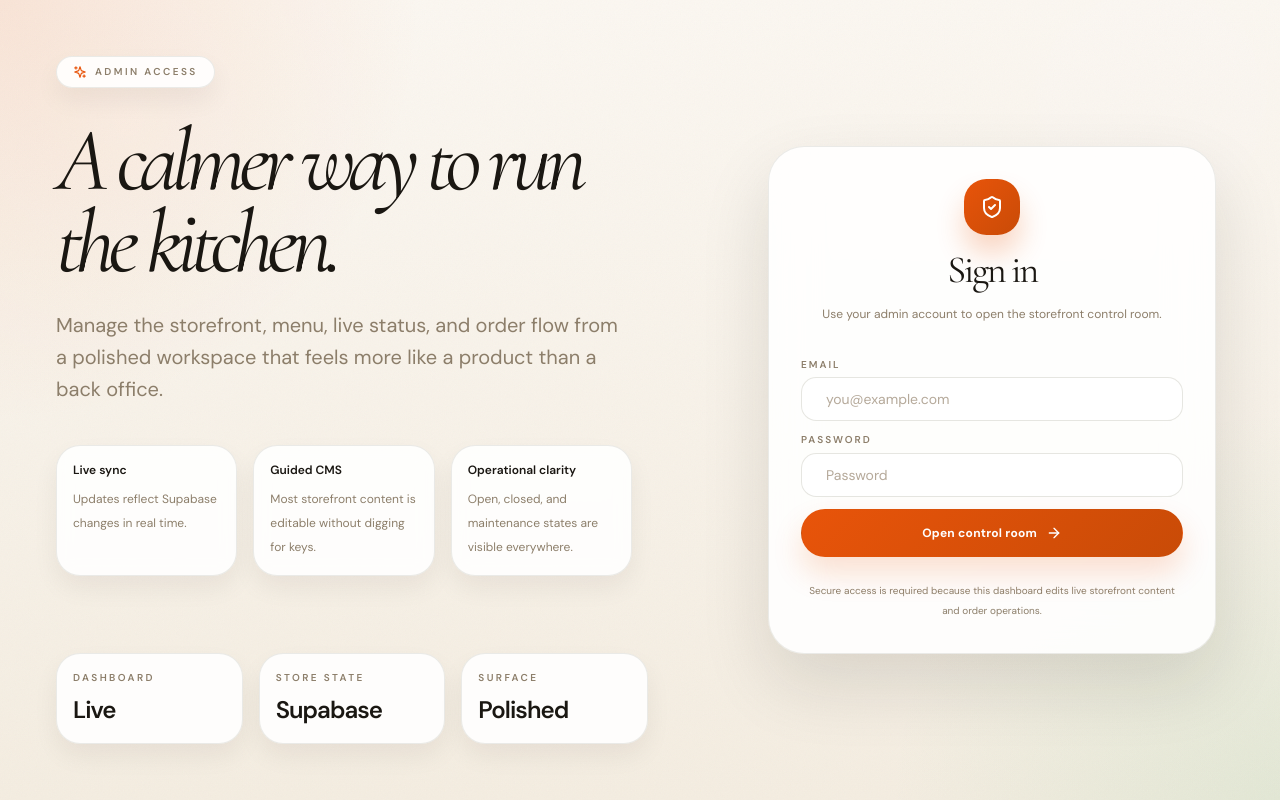
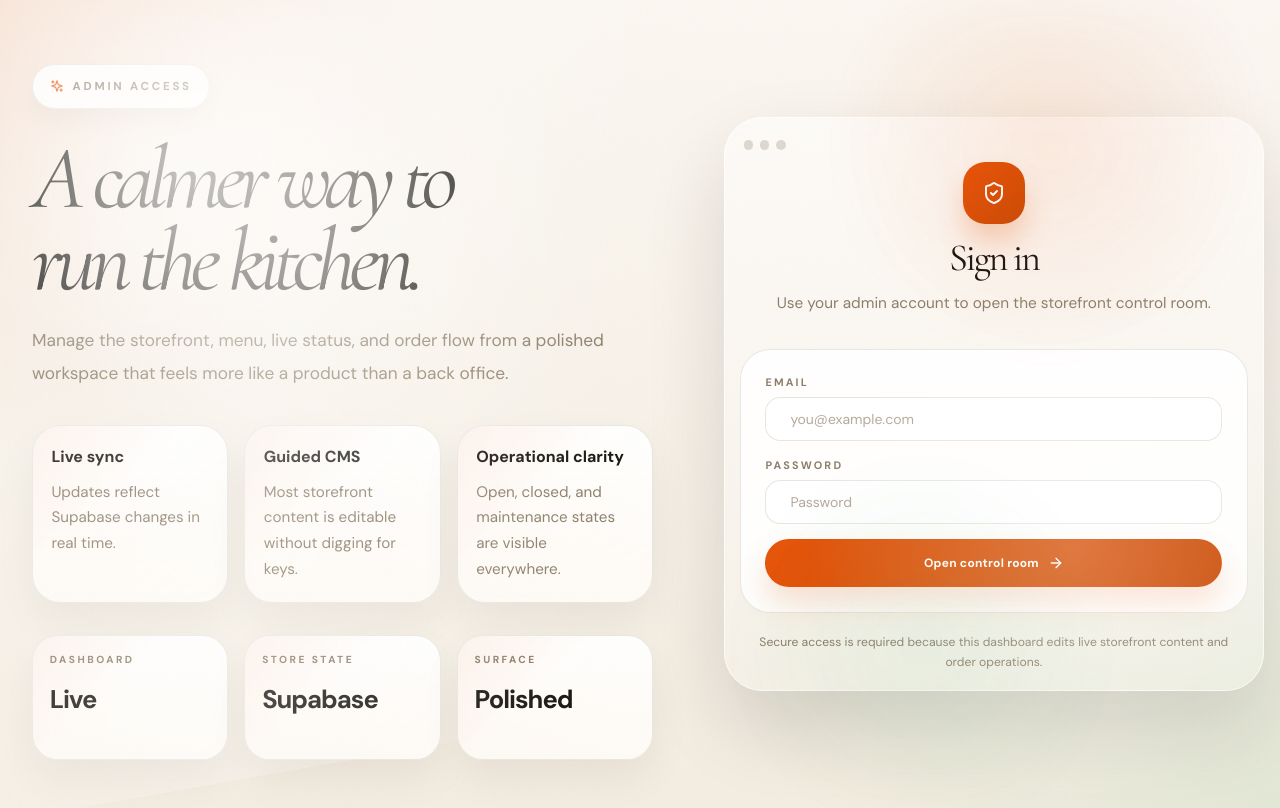
Before and after one commit to avianthonf/WKP-Website, a Next.js app in the folder apps/admin/: page /login in a window 1280 px wide. Built offline with nearby package versions, Linux system fonts and the light colour scheme; no server answers; a web font is replaced by a local one.

Commit message:
style: polish admin login page

```diff
--- a/apps/admin/src/app/globals.css
+++ b/apps/admin/src/app/globals.css
@@ -255,6 +255,381 @@ h1, h2, h3, .brand-text {
   backdrop-filter: blur(16px) saturate(180%);
   -webkit-backdrop-filter: blur(16px) saturate(180%);
   border-bottom: 1px solid var(--border-subtle);
+}
+
+.admin-login-page {
+  position: relative;
+  min-height: 100vh;
+  overflow: hidden;
+  background:
+    radial-gradient(circle at top left, rgba(232, 84, 10, 0.12), transparent 30%),
+    radial-gradient(circle at bottom right, rgba(22, 163, 74, 0.08), transparent 28%),
+    linear-gradient(180deg, #fbf7f1 0%, #f4ede1 100%);
+}
+
+.admin-login-page__ambient,
+.admin-login-page__mesh {
+  position: absolute;
+  inset: 0;
+  pointer-events: none;
+}
+
+.admin-login-page__ambient {
+  background:
+    radial-gradient(circle at 15% 20%, rgba(255, 255, 255, 0.78), transparent 20%),
+    radial-gradient(circle at 82% 18%, rgba(232, 84, 10, 0.12), transparent 18%),
+    radial-gradient(circle at 72% 80%, rgba(22, 163, 74, 0.08), transparent 18%);
+  filter: blur(24px);
+  opacity: 0.9;
+}
+
+.admin-login-page__mesh {
+  opacity: 0.55;
+}
+
+.admin-login-page__mesh--one {
+  background:
+    linear-gradient(110deg, rgba(255, 255, 255, 0) 0%, rgba(255, 255, 255, 0.44) 42%, rgba(255, 255, 255, 0) 66%);
+  transform: translate3d(-18%, -8%, 0) rotate(-10deg);
+}
+
+.admin-login-page__mesh--two {
+  background:
+    radial-gradient(circle at 25% 30%, rgba(255, 250, 244, 0.54), transparent 24%),
+    radial-gradient(circle at 84% 68%, rgba(255, 243, 232, 0.46), transparent 22%);
+  mix-blend-mode: screen;
+}
+
+.admin-login-layout {
+  position: relative;
+  z-index: 1;
+  width: min(1380px, calc(100vw - 2rem));
+  min-height: 100vh;
+  margin: 0 auto;
+  display: grid;
+  grid-template-columns: minmax(0, 1.08fr) minmax(340px, 0.92fr);
+  gap: clamp(1.25rem, 3vw, 2.5rem);
+  align-items: stretch;
+}
+
+.admin-login-story {
+  display: flex;
+  flex-direction: column;
+  justify-content: space-between;
+  gap: 2rem;
+  padding: clamp(2rem, 5vw, 4rem) clamp(0.5rem, 1.5vw, 1rem) clamp(2rem, 4vw, 3rem);
+}
+
+.admin-login-story__content {
+  max-width: 44rem;
+}
+
+.admin-login-chip {
+  display: inline-flex;
+  align-items: center;
+  gap: 0.55rem;
+  padding: 0.8rem 1.05rem;
+  border-radius: 999px;
+  border: 1px solid rgba(229, 229, 224, 0.9);
+  background: rgba(255, 255, 255, 0.84);
+  color: var(--stone);
+  font-size: 0.72rem;
+  font-weight: 700;
+  letter-spacing: 0.24em;
+  text-transform: uppercase;
+  box-shadow: 0 12px 26px rgba(26, 23, 18, 0.06);
+  backdrop-filter: blur(16px);
+}
+
+.admin-login-story__title {
+  margin-top: 1.8rem;
+  font-size: clamp(3.4rem, 7vw, 6rem);
+  line-height: 0.92;
+  letter-spacing: -0.08em;
+  color: var(--ink);
+  text-wrap: balance;
+}
+
+.admin-login-story__copy {
+  margin-top: 1.35rem;
+  max-width: 38rem;
+  color: var(--stone);
+  font-size: 1.08rem;
+  line-height: 1.9;
+}
+
+.admin-login-story__features,
+.admin-login-story__metrics {
+  display: grid;
+  gap: 1rem;
+}
+
+.admin-login-story__features {
+  margin-top: 2.2rem;
+  grid-template-columns: repeat(3, minmax(0, 1fr));
+}
+
+.admin-login-story__metrics {
+  grid-template-columns: repeat(3, minmax(0, 1fr));
+  max-width: 48rem;
+}
+
+.admin-login-feature-card,
+.admin-login-metric-tile {
+  position: relative;
+  overflow: hidden;
+  border: 1px solid rgba(229, 229, 224, 0.92);
+  background: linear-gradient(180deg, rgba(255, 255, 255, 0.9), rgba(255, 251, 246, 0.82));
+  box-shadow: 0 18px 40px rgba(26, 23, 18, 0.06);
+  backdrop-filter: blur(16px);
+}
+
+.admin-login-feature-card {
+  min-height: 10rem;
+  padding: 1.2rem 1.15rem;
+  border-radius: 1.75rem;
+}
+
+.admin-login-feature-card::before,
+.admin-login-metric-tile::before {
+  content: '';
+  position: absolute;
+  inset: 0;
+  pointer-events: none;
+  background: linear-gradient(135deg, rgba(232, 84, 10, 0.08), transparent 42%, rgba(255, 255, 255, 0.18));
+}
+
+.admin-login-feature-card__title {
+  position: relative;
+  z-index: 1;
+  font-size: 1rem;
+  font-weight: 700;
+  color: var(--ink);
+}
+
+.admin-login-feature-card__copy {
+  position: relative;
+  z-index: 1;
+  margin-top: 0.65rem;
+  font-size: 0.95rem;
+  line-height: 1.7;
+  color: var(--stone);
+}
+
+.admin-login-metric-tile {
+  min-height: 7.8rem;
+  padding: 1rem 1.05rem;
+  border-radius: 1.6rem;
+}
+
+.admin-login-metric-tile__label {
+  position: relative;
+  z-index: 1;
+  font-size: 0.64rem;
+  font-weight: 700;
+  letter-spacing: 0.24em;
+  text-transform: uppercase;
+  color: var(--stone);
+}
+
+.admin-login-metric-tile__value {
+  position: relative;
+  z-index: 1;
+  margin-top: 0.85rem;
+  font-size: clamp(1.35rem, 2vw, 1.7rem);
+  font-weight: 700;
+  letter-spacing: -0.04em;
+  color: var(--ink);
+}
+
+.admin-login-panel-wrap {
+  display: flex;
+  align-items: center;
+  justify-content: center;
+  padding: 1.25rem 0 1.25rem 1rem;
+}
+
+.admin-login-panel {
+  position: relative;
+  width: min(100%, 34rem);
+  padding: 1rem;
+  border-radius: 2.4rem;
+  background: linear-gradient(180deg, rgba(255, 255, 255, 0.48), rgba(255, 255, 255, 0.18));
+  box-shadow: 0 36px 80px rgba(26, 23, 18, 0.14);
+}
+
+.admin-login-panel::before {
+  content: '';
+  position: absolute;
+  inset: 0;
+  border-radius: inherit;
+  border: 1px solid rgba(255, 255, 255, 0.65);
+  pointer-events: none;
+}
+
+.admin-login-panel__chrome {
+  display: inline-flex;
+  gap: 0.45rem;
+  padding: 0.25rem 0.1rem 0.75rem 0.25rem;
+}
+
+.admin-login-panel__chrome span {
+  width: 0.58rem;
+  height: 0.58rem;
+  border-radius: 999px;
+  background: rgba(140, 126, 106, 0.28);
+}
+
+.admin-login-panel__intro,
+.admin-login-form,
+.admin-login-panel__footnote {
+  position: relative;
+  z-index: 1;
+}
+
+.admin-login-panel__intro {
+  text-align: center;
+}
+
+.admin-login-panel__icon {
+  margin: 0 auto 1rem;
+  display: grid;
+  width: 3.9rem;
+  height: 3.9rem;
+  place-items: center;
+  border-radius: 1.4rem;
+  background: linear-gradient(135deg, var(--ember), #c94b07);
+  color: #fff;
+  box-shadow: 0 18px 28px rgba(232, 84, 10, 0.24);
+}
+
+.admin-login-panel__title {
+  font-size: clamp(2.2rem, 3vw, 2.8rem);
+  line-height: 0.96;
+  letter-spacing: -0.06em;
+  color: var(--ink);
+}
+
+.admin-login-panel__copy {
+  margin-top: 0.8rem;
+  color: var(--stone);
+  font-size: 0.96rem;
+  line-height: 1.75;
+}
+
+.admin-login-form {
+  margin-top: 2rem;
+  display: grid;
+  gap: 0.95rem;
+  padding: 1.55rem;
+  border-radius: 1.9rem;
+  border: 1px solid rgba(229, 229, 224, 0.92);
+  background: rgba(255, 255, 255, 0.88);
+  box-shadow: inset 0 1px 0 rgba(255, 255, 255, 0.8);
+}
+
+.admin-login-form__label {
+  display: block;
+  margin-bottom: 0.42rem;
+  font-size: 0.68rem;
+  font-weight: 700;
+  letter-spacing: 0.2em;
+  text-transform: uppercase;
+  color: var(--stone);
+}
+
+.admin-login-form__error {
+  border-radius: 1.1rem;
+  border: 1px solid #fecaca;
+  background: #fef2f2;
+  padding: 0.9rem 1rem;
+  color: #991b1b;
+  font-size: 0.9rem;
+  line-height: 1.6;
+}
+
+.admin-login-form__submit {
+  width: 100%;
+  justify-content: center;
+  min-height: 3.5rem;
+  padding-block: 0.95rem;
+}
+
+.admin-login-panel__footnote {
+  margin-top: 1.2rem;
+  padding: 0 0.5rem 0.2rem;
+  text-align: center;
+  color: var(--stone);
+  font-size: 0.76rem;
+  line-height: 1.65;
+}
+
+@media (max-width: 1120px) {
+  .admin-login-layout {
+    width: min(1180px, calc(100vw - 1.5rem));
+    grid-template-columns: 1fr;
+    align-items: start;
+    padding: 1rem 0 2rem;
+  }
+
+  .admin-login-story {
+    gap: 1.5rem;
+    padding: 1rem 0 0;
+  }
+
+  .admin-login-story__features,
+  .admin-login-story__metrics {
+    grid-template-columns: repeat(3, minmax(0, 1fr));
+  }
+
+  .admin-login-panel-wrap {
+    padding: 0;
+  }
+
+  .admin-login-panel {
+    width: min(100%, 42rem);
+  }
+}
+
+@media (max-width: 760px) {
+  .admin-login-layout {
+    width: calc(100vw - 1rem);
+    gap: 1rem;
+  }
+
+  .admin-login-story {
+    padding: 0.75rem 0 0;
+  }
+
+  .admin-login-story__title {
+    margin-top: 1.2rem;
+    font-size: clamp(2.8rem, 13vw, 4.2rem);
+  }
+
+  .admin-login-story__copy {
+    font-size: 0.98rem;
+    line-height: 1.75;
+  }
+
+  .admin-login-story__features,
+  .admin-login-story__metrics {
+    grid-template-columns: 1fr;
+  }
+
+  .admin-login-feature-card,
+  .admin-login-metric-tile {
+    min-height: auto;
+  }
+
+  .admin-login-panel {
+    padding: 0.85rem;
+    border-radius: 2rem;
+  }
+
+  .admin-login-form {
+    padding: 1.15rem;
+    border-radius: 1.5rem;
+  }
 }
 
 .admin-topbar {
--- a/apps/admin/src/app/login/page.tsx
+++ b/apps/admin/src/app/login/page.tsx
@@ -36,80 +36,68 @@ export default function LoginPage() {
   };
 
   return (
-    <main
-      className="min-h-screen overflow-hidden noise-overlay"
-      style={{
-        background:
-          'radial-gradient(circle at top left, rgba(232, 84, 10, 0.12), transparent 28%), radial-gradient(circle at bottom right, rgba(22, 163, 74, 0.08), transparent 26%), linear-gradient(180deg, #fbf7f1 0%, #f4ede1 100%)',
-      }}
-    >
-      <div
-        aria-hidden="true"
-        className="pointer-events-none absolute inset-0"
-        style={{
-          background:
-            'radial-gradient(circle at 15% 20%, rgba(255,255,255,0.75), transparent 20%), radial-gradient(circle at 82% 18%, rgba(232,84,10,0.12), transparent 18%), radial-gradient(circle at 72% 80%, rgba(22,163,74,0.08), transparent 18%)',
-          filter: 'blur(24px)',
-          opacity: 0.9,
-        }}
-      />
+    <main className="admin-login-page noise-overlay">
+      <div aria-hidden="true" className="admin-login-page__ambient" />
+      <div aria-hidden="true" className="admin-login-page__mesh admin-login-page__mesh--one" />
+      <div aria-hidden="true" className="admin-login-page__mesh admin-login-page__mesh--two" />
 
-      <div className="relative mx-auto grid min-h-screen w-full max-w-7xl lg:grid-cols-[1.1fr_0.9fr]">
-        <section className="hidden flex-col justify-between p-10 lg:flex xl:p-14">
-          <div className="max-w-xl">
-            <div className="inline-flex items-center gap-2 rounded-full border border-[rgba(229,229,224,0.9)] bg-white/80 px-4 py-2 text-xs font-semibold uppercase tracking-[0.24em] text-[var(--stone)] shadow-sm">
+      <div className="admin-login-layout">
+        <section className="admin-login-story">
+          <div className="admin-login-story__content">
+            <div className="admin-login-chip">
               <Sparkles size={14} className="text-[var(--ember)]" />
               Admin access
             </div>
 
             <h1
-              className="mt-8 text-[clamp(3.4rem,7vw,6rem)] leading-[0.92] tracking-[-0.08em] text-[var(--ink)]"
+              className="admin-login-story__title"
               style={{ fontFamily: "'Cormorant Garamond', serif", fontStyle: 'italic' }}
             >
               A calmer way to run the kitchen.
             </h1>
 
-            <p className="mt-6 max-w-xl text-lg leading-8 text-[var(--stone)]">
+            <p className="admin-login-story__copy">
               Manage the storefront, menu, live status, and order flow from a polished workspace that feels more like
               a product than a back office.
             </p>
 
-            <div className="mt-10 grid gap-4 sm:grid-cols-3">
+            <div className="admin-login-story__features">
               <FeatureCard title="Live sync" copy="Updates reflect Supabase changes in real time." />
               <FeatureCard title="Guided CMS" copy="Most storefront content is editable without digging for keys." />
               <FeatureCard title="Operational clarity" copy="Open, closed, and maintenance states are visible everywhere." />
             </div>
           </div>
 
-          <div className="grid gap-4 sm:grid-cols-3">
+          <div className="admin-login-story__metrics">
             <MetricTile label="Dashboard" value="Live" />
             <MetricTile label="Store state" value="Supabase" />
             <MetricTile label="Surface" value="Polished" />
           </div>
         </section>
 
-        <section className="flex items-center justify-center px-4 py-6 sm:px-6 lg:px-10">
-          <div
-            className="w-full max-w-md rounded-[2.25rem] border border-[rgba(229,229,224,0.9)] bg-white/88 p-7 shadow-[0_30px_70px_rgba(26,23,18,0.12)] backdrop-blur-xl sm:p-8"
-          >
-            <div className="text-center">
-              <div className="mx-auto mb-4 grid h-14 w-14 place-items-center rounded-[1.4rem] bg-[linear-gradient(135deg,var(--ember),#c94b07)] text-white shadow-[0_18px_28px_rgba(232,84,10,0.24)]">
+        <section className="admin-login-panel-wrap">
+          <div className="admin-login-panel">
+            <div className="admin-login-panel__chrome" aria-hidden="true">
+              <span />
+              <span />
+              <span />
+            </div>
+
+            <div className="admin-login-panel__intro">
+              <div className="admin-login-panel__icon">
                 <ShieldCheck size={24} />
               </div>
-              <h2
-                className="text-[clamp(2rem,3vw,2.6rem)] leading-none tracking-[-0.06em] text-[var(--ink)]"
-                style={{ fontFamily: "'Cormorant Garamond', serif" }}
-              >
+              <h2 className="admin-login-panel__title" style={{ fontFamily: "'Cormorant Garamond', serif" }}>
                 Sign in
               </h2>
-              <p className="mt-3 text-sm leading-6 text-[var(--stone)]">
+              <p className="admin-login-panel__copy">
                 Use your admin account to open the storefront control room.
               </p>
             </div>
 
-            <form onSubmit={handleSignIn} className="mt-8 space-y-3">
+            <form onSubmit={handleSignIn} className="admin-login-form">
               <div>
-                <label className="mb-1.5 block text-xs font-semibold uppercase tracking-[0.2em] text-[var(--stone)]">
+                <label className="admin-login-form__label">
                   Email
                 </label>
                 <input
@@ -122,7 +110,7 @@ export default function LoginPage() {
                 />
               </div>
               <div>
-                <label className="mb-1.5 block text-xs font-semibold uppercase tracking-[0.2em] text-[var(--stone)]">
+                <label className="admin-login-form__label">
                   Password
                 </label>
                 <input
@@ -136,21 +124,18 @@ export default function LoginPage() {
               </div>
 
               {error ? (
-                <div
-                  className="rounded-2xl border border-[#fecaca] bg-[#fef2f2] px-4 py-3 text-sm text-[#991b1b]"
-                  role="alert"
-                >
+                <div className="admin-login-form__error" role="alert">
                   {error}
                 </div>
               ) : null}
 
-              <button type="submit" disabled={loading} className="btn-primary w-full justify-center py-3.5">
+              <button type="submit" disabled={loading} className="btn-primary admin-login-form__submit">
                 <span>{loading ? 'Signing in...' : 'Open control room'}</span>
                 <ArrowRight size={16} />
               </button>
             </form>
 
-            <p className="mt-6 text-center text-xs leading-5 text-[var(--stone)]">
+            <p className="admin-login-panel__footnote">
               Secure access is required because this dashboard edits live storefront content and order operations.
             </p>
           </div>
@@ -162,18 +147,18 @@ export default function LoginPage() {
 
 function FeatureCard({ title, copy }: { title: string; copy: string }) {
   return (
-    <div className="rounded-[1.5rem] border border-[rgba(229,229,224,0.9)] bg-white/82 p-4 shadow-sm backdrop-blur">
-      <div className="text-sm font-semibold text-[var(--ink)]">{title}</div>
-      <p className="mt-2 text-sm leading-6 text-[var(--stone)]">{copy}</p>
+    <div className="admin-login-feature-card">
+      <div className="admin-login-feature-card__title">{title}</div>
+      <p className="admin-login-feature-card__copy">{copy}</p>
     </div>
   );
 }
 
 function MetricTile({ label, value }: { label: string; value: string }) {
   return (
-    <div className="rounded-[1.5rem] border border-[rgba(229,229,224,0.9)] bg-white/82 p-4 shadow-sm backdrop-blur">
-      <div className="text-[10px] font-semibold uppercase tracking-[0.24em] text-[var(--stone)]">{label}</div>
-      <div className="mt-2 text-xl font-semibold tracking-[-0.04em] text-[var(--ink)]">{value}</div>
+    <div className="admin-login-metric-tile">
+      <div className="admin-login-metric-tile__label">{label}</div>
+      <div className="admin-login-metric-tile__value">{value}</div>
     </div>
   );
 }
```
